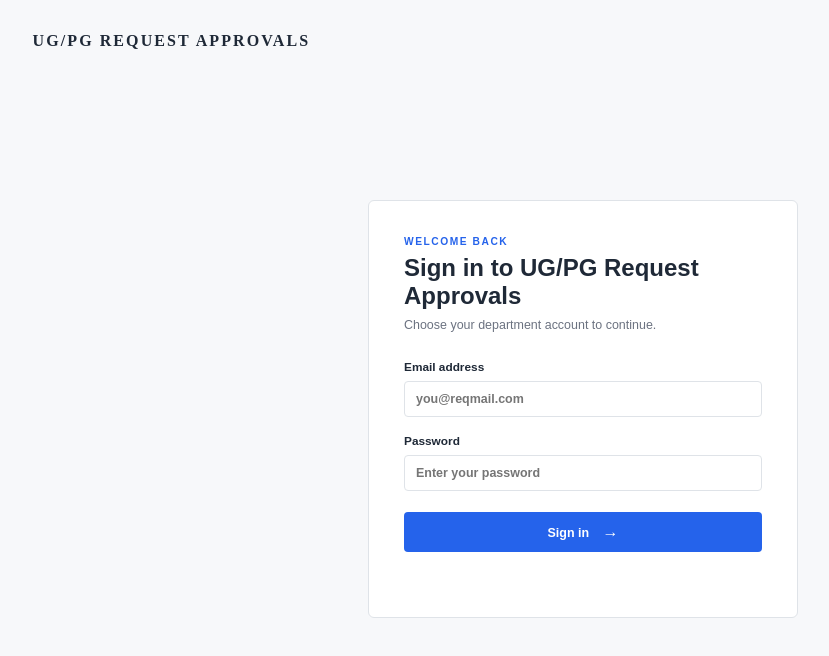
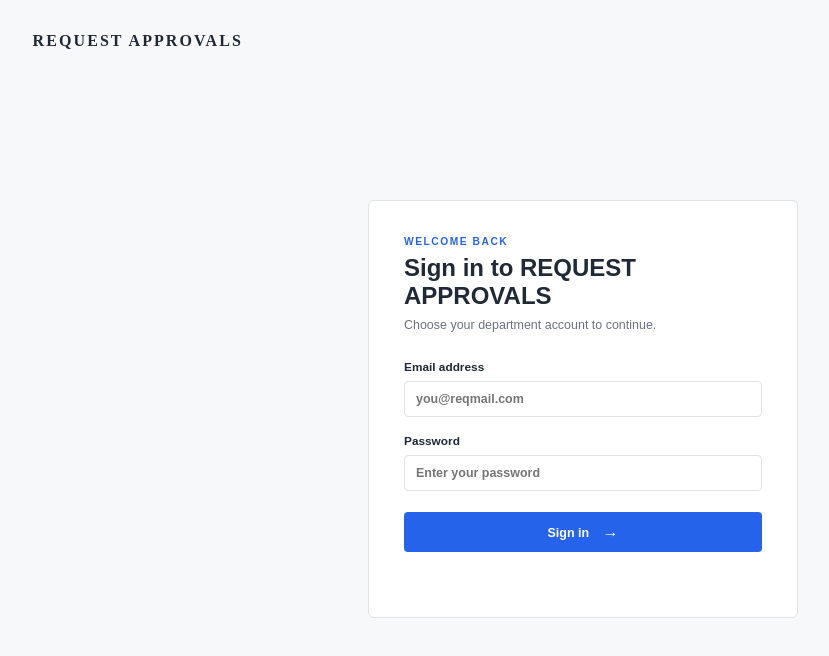
Before and after one commit to MeegadaVamsidhar/IT-Lab, a website: page LAB-6/public/index.html in a window 1280 px wide. Shown: the whole page, without its empty margins (57-886 px from the left). Drawn offline with Linux system fonts and the light colour scheme.

Commit message:
Changes in LAB-6

```diff
--- a/LAB-6/public/index.html
+++ b/LAB-6/public/index.html
@@ -3,12 +3,12 @@
   <head>
     <meta charset="UTF-8" />
     <meta name="viewport" content="width=device-width, initial-scale=1" />
-    <title>UG/PG Request Approvals | Department operations</title>
+    <title>REQUEST APPROVALS | Department operations</title>
     <link rel="stylesheet" href="/css/style.css" />
   </head>
   <body>
     <section id="login-shell" class="login-shell">
-      <div class="login-brand">UG/PG REQUEST APPROVALS</div>
+      <div class="login-brand">REQUEST APPROVALS</div>
       <div class="login-layout">
         <div class="login-copy">
           <p class="eyebrow accent">DEPARTMENT OPERATIONS / SECURE ACCESS</p>
@@ -24,7 +24,7 @@
         </div>
         <form id="login-form" class="login-card">
           <p class="eyebrow accent">WELCOME BACK</p>
-          <h2>Sign in to UG/PG Request Approvals</h2>
+          <h2>Sign in to REQUEST APPROVALS</h2>
           <p class="login-muted">Choose your department account to continue.</p>
           <label
             >Email address<input
@@ -49,7 +49,7 @@
     </section>
     <div class="app hidden">
       <aside class="sidebar">
-        <div class="brand">UG/PG REQUEST APPROVALS</div>
+        <div class="brand">REQUEST APPROVALS</div>
         <p class="workspace-label">WORKSPACE</p>
         <nav>
           <button class="nav-item active" data-view="overview">
@@ -76,7 +76,7 @@
               <strong id="user-name">Arjun Mehta</strong
               ><small id="user-role">HOD · CSE Department</small>
             </div>
-            <button id="logout-button" class="logout-button">↗</button>
+            <button id="logout-button" class="logout-button">Logout↗</button>
           </div>
         </div>
       </aside>
--- a/LAB-6/public/js/app.js
+++ b/LAB-6/public/js/app.js
@@ -180,9 +180,6 @@ function bindViewActions() {
       }),
   );
   $("#new-activity-button")?.addEventListener("click", openDialog);
-  $("#new-project-button")?.addEventListener("click", () =>
-    showToast("Project allocation form is ready for the next workflow update."),
-  );
   $("#status-filter")?.addEventListener("change", (event) => {
     const filtered =
       event.target.value === "all"
```
Also changed, not shown: LAB-6/README.md, 2 other files.
